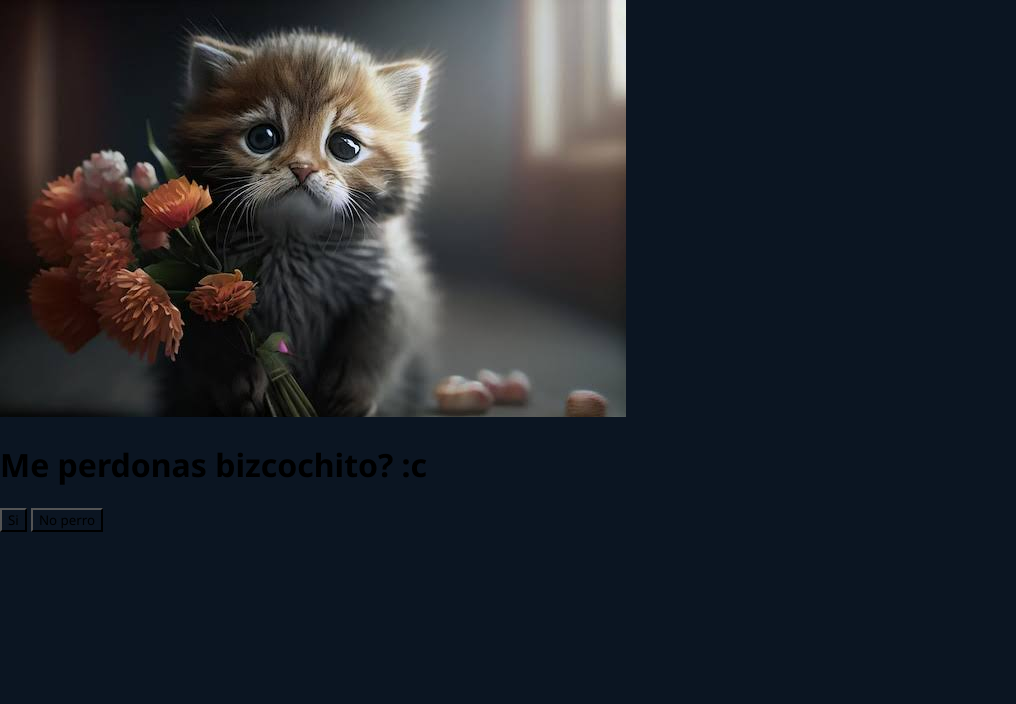
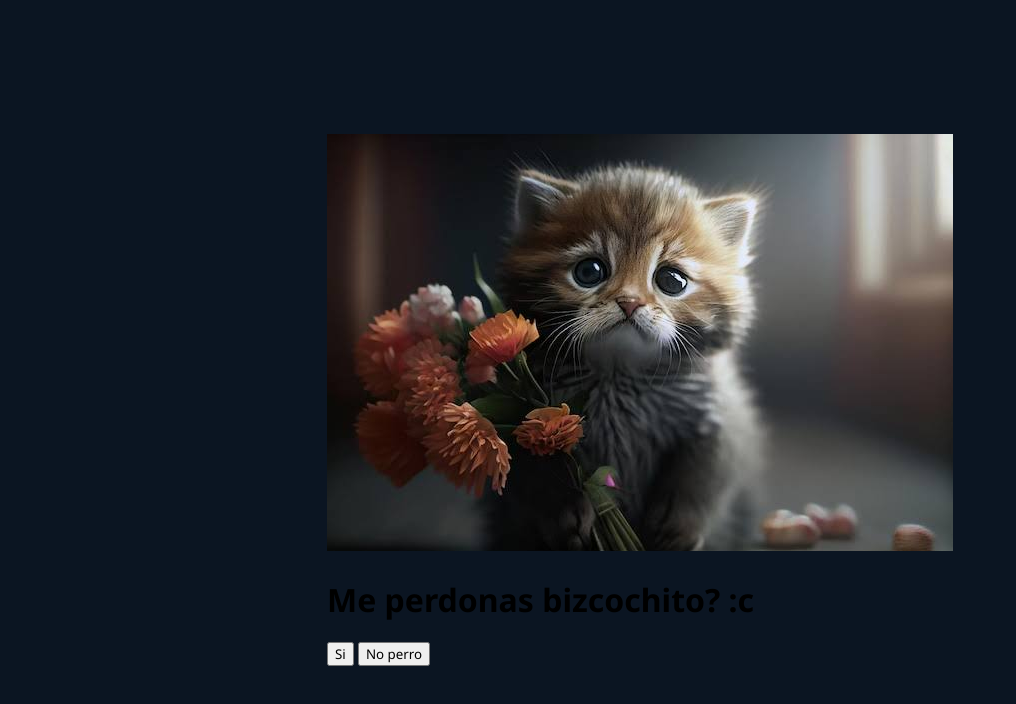
Before and after one commit to Liuxss/chelsibirthday.github.io, a plain HTML site: page pages/perdoname.html in a window 1280 px wide. Shown: the whole page, without its empty margins (0-1016 px from the left). Drawn offline with Linux system fonts and the light colour scheme.

Commit message:
Update css-perdoname.css

```diff
--- a/pages/css-perdoname.css
+++ b/pages/css-perdoname.css
@@ -1,15 +1,14 @@
 @import url('https://fonts.googleapis.com/css2?family=Noto+Sans:ital,wght@0,100..900;1,100..900&family=Open+Sans&display=swap');
 * {
-font-family: "Noto Sans", sans-serif;
-background: #0b1522;
-}
-body {
-margin: 0px;
-padding: 0px;
-background: #0b1522;
+    font-family: "Noto Sans", sans-serif;
 }
 
-#container {
-justify-content: center;
-align-items: cernter;
+body {
+    margin: 0;
+    padding: 0;
+    min-height: 100vh;
+    display: flex;
+    align-items: center;
+    justify-content: center;
+    background: #0b1522;
 }
```
